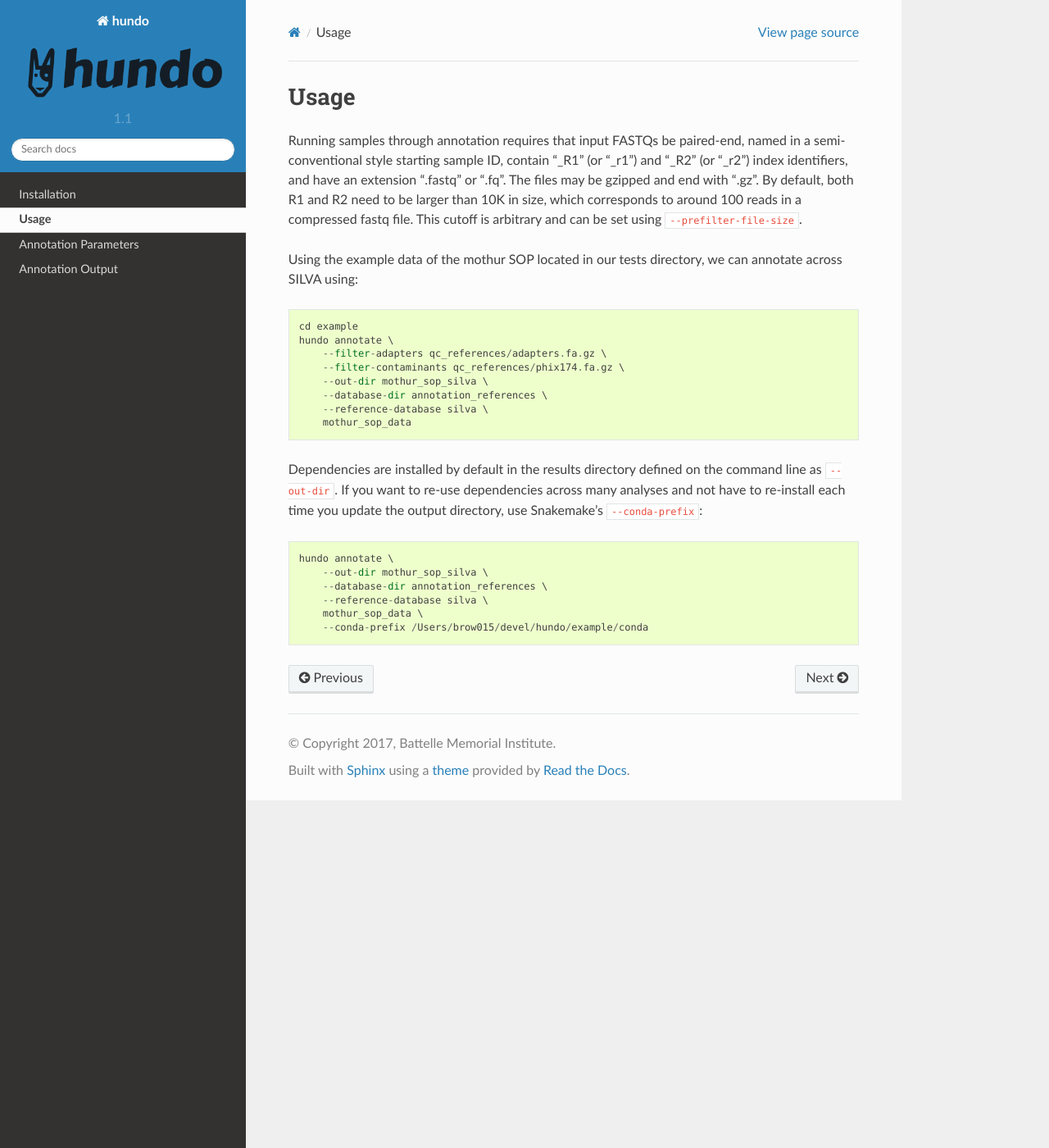
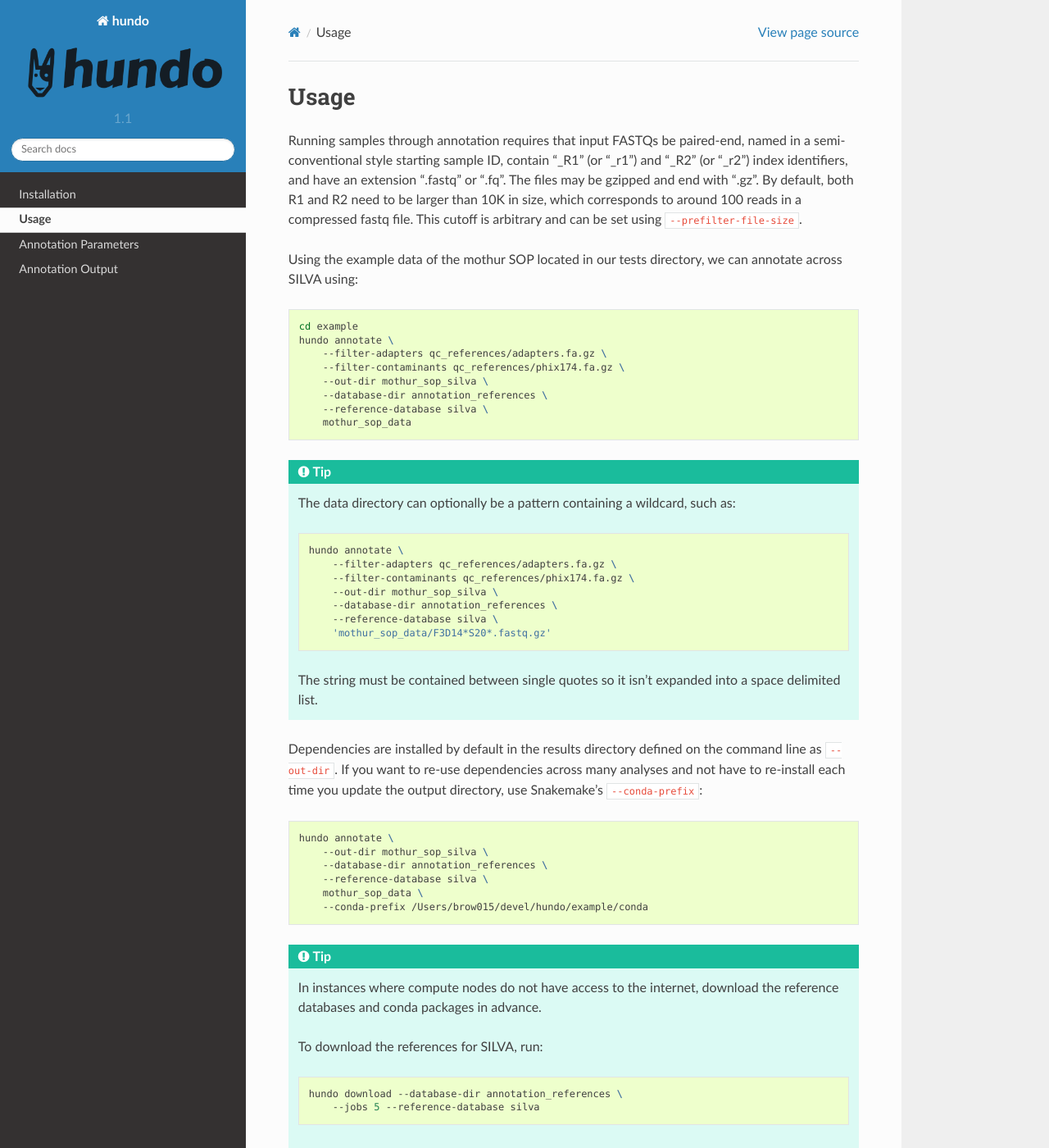
Before and after one commit to pnnl/hundo, a Sphinx documentation site: the page built from docs/usage.rst, in a window 1280 px wide and 1400 px high. Shown: the whole window at 82% size. Built offline with Sphinx 7.4.7 and the Read the Docs theme 2.0.0, drawn with Linux system fonts in a browser that asks for light colours; some of the changed text lies outside the part shown.

Commit message:
updates for download method and wildcard support

```diff
--- a/docs/conf.py
+++ b/docs/conf.py
@@ -121,10 +121,10 @@ html_theme = 'sphinx_rtd_theme'
 
 # The name for this set of Sphinx documents.
 # "<project> v<release> documentation" by default.
-html_title = 'hundo' + release
+html_title = 'hundo ' + release
 
 # A shorter title for the navigation bar.  Default is the same as html_title.
-html_short_title = None
+html_short_title = 'hundo Docs'
 
 # The name of an image file (relative to this directory) to place at the top
 # of the sidebar.
--- a/docs/output.rst
+++ b/docs/output.rst
@@ -1,5 +1,7 @@
 Annotation Output
 =================
+
+An interactive example is available at https://pnnl.github.io/hundo/.
 
 **OTU.biom**
 
--- a/docs/usage.rst
+++ b/docs/usage.rst
@@ -24,6 +26,22 @@ we can annotate across SILVA using:
         --reference-database silva \
         mothur_sop_data
 
+.. tip::
+    The data directory can optionally be a pattern containing a wildcard,
+    such as::
+
+        hundo annotate \
+            --filter-adapters qc_references/adapters.fa.gz \
+            --filter-contaminants qc_references/phix174.fa.gz \
+            --out-dir mothur_sop_silva \
+            --database-dir annotation_references \
+            --reference-database silva \
+            'mothur_sop_data/F3D14*S20*.fastq.gz'
+
+    The string must be contained between single quotes so it isn't expanded
+    into a space delimited list.
+
+
 Dependencies are installed by default in the results directory defined
 on the command line as ``--out-dir``. If you want to re-use dependencies
 across many analyses and not have to re-install each time you update the
@@ -37,3 +55,23 @@ output directory, use Snakemake's ``--conda-prefix``:
         --reference-database silva \
         mothur_sop_data \
         --conda-prefix /Users/brow015/devel/hundo/example/conda
+
+
+.. tip::
+    In instances where compute nodes do not have access to the internet,
+    download the reference databases and conda packages in advance.
+
+    To download the references for SILVA, run::
+
+        hundo download --database-dir annotation_references \
+            --jobs 5 --reference-database silva
+
+    To download the conda environment::
+
+        hundo annotate \
+            --out-dir mothur_sop_silva \
+            --database-dir annotation_references \
+            --reference-database silva \
+            mothur_sop_data \
+            --conda-prefix /Users/brow015/devel/hundo/example/conda \
+            --create-envs-only
```
Also changed, not shown: other parts of docs/usage.rst (+2 -0 lines), docs/index.rst (+8 -1 lines).
